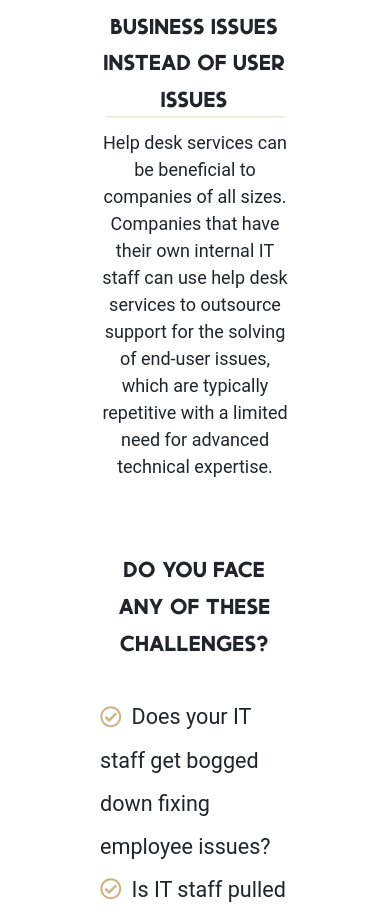
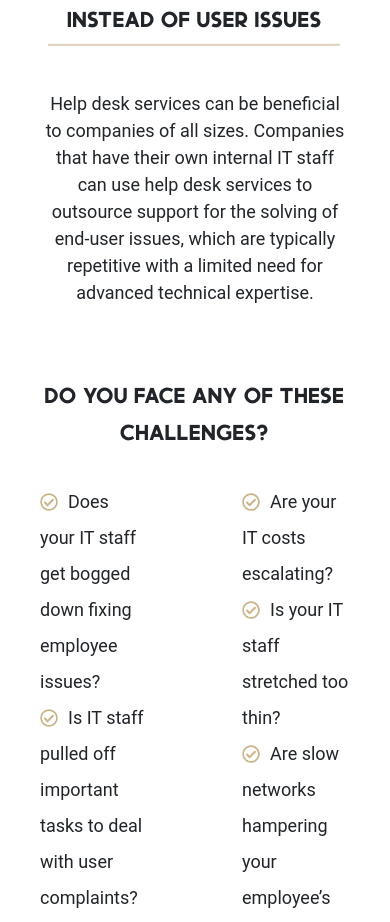
Before and after one commit to cwilso88/priorityOne, a React (Create React App) app: page / in a window 390 px wide. Shown: the part 630-1552 px from the top of the page. Built offline with nearby package versions, Linux system fonts and the light colour scheme.

Commit message:
Finished up whygethelp mobile changes

```diff
--- a/src/sass/_WhyGetHelp.scss
+++ b/src/sass/_WhyGetHelp.scss
@@ -54,6 +54,18 @@
     @media only screen and (max-width: 768px) {
        height: auto;
  }
+    /* Small devices (cellphones) */
+    @media only screen and (max-width: 455px) {
+       height: auto;
+       padding: 35px 40px;
+       margin-top: 15%;
+       p {
+         padding-top: 25px;
+       }
+       li {
+         font-size: 1em;
+       }
+ }
 }
 
 #whygethelp::after {
```
